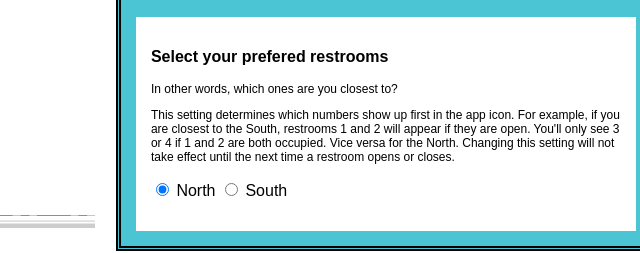
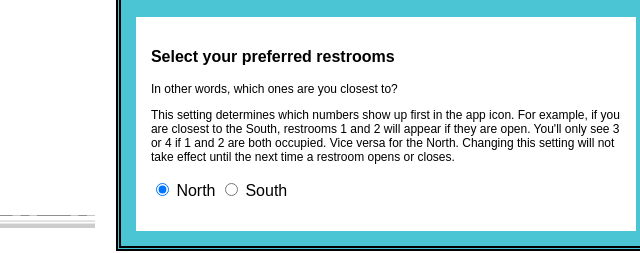
Before and after one commit to jpr-c8/rrmonitor, an Electron app: page index.html in a window 1200 px wide. Shown: the part 590-843 px from the top of the page, 525-1165 px from the left. Drawn offline with Linux system fonts and the light colour scheme; no server answers.

Commit message:
Fix spelling mistake

```diff
--- a/index.html
+++ b/index.html
@@ -50,7 +50,7 @@
       <div id="preferences">
       	<h2>Settings:</h2>
         <div class="rrSingleStat">
-            <p><strong>Select your prefered restrooms</strong></p>
+            <p><strong>Select your preferred restrooms</strong></p>
           	<p class="smText">In other words, which ones are you closest to?</p>
             <p class="smText">This setting determines which numbers show up first in the app icon. For example, if you are closest to the South, restrooms 1 and 2 will appear if they are open. You'll only see 3 or 4 if 1 and 2 are both occupied. Vice versa for the North. Changing this setting will not take effect until the next time a restroom opens or closes.</p>
           	<p>
```
